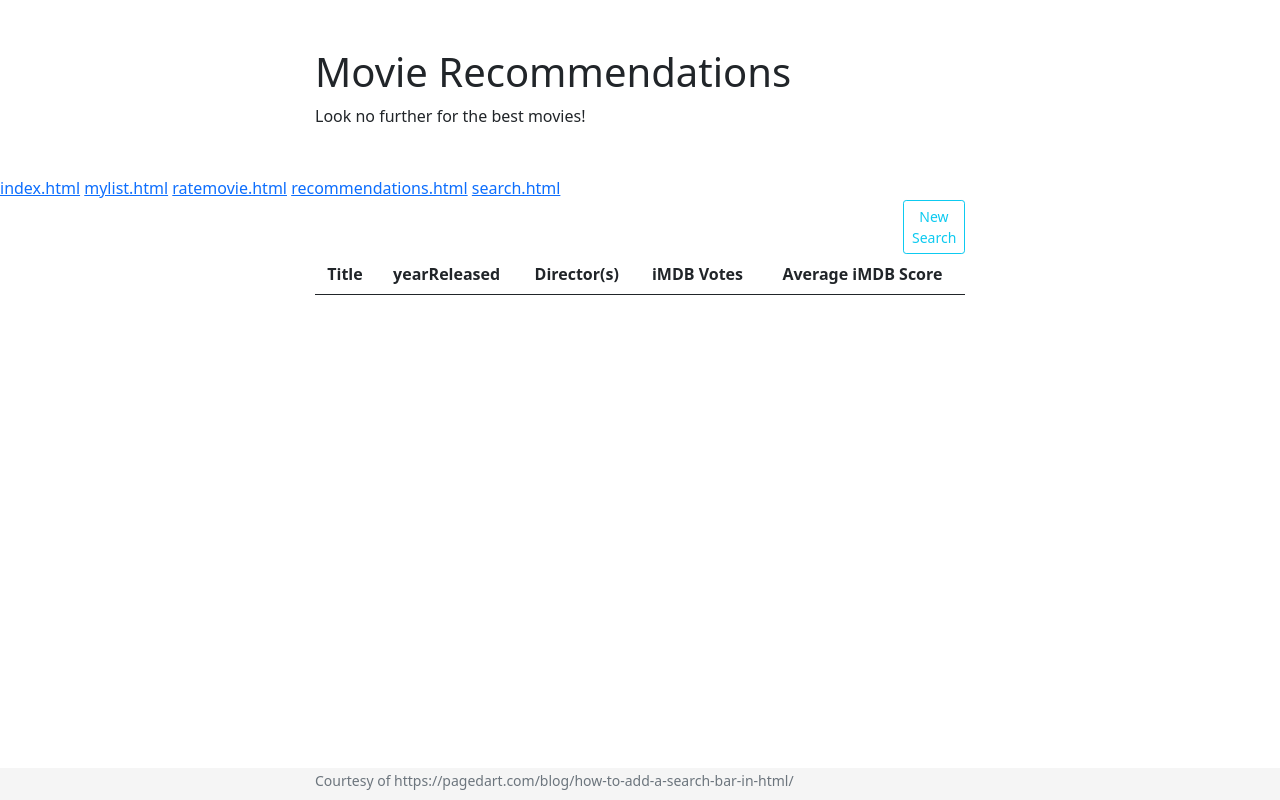
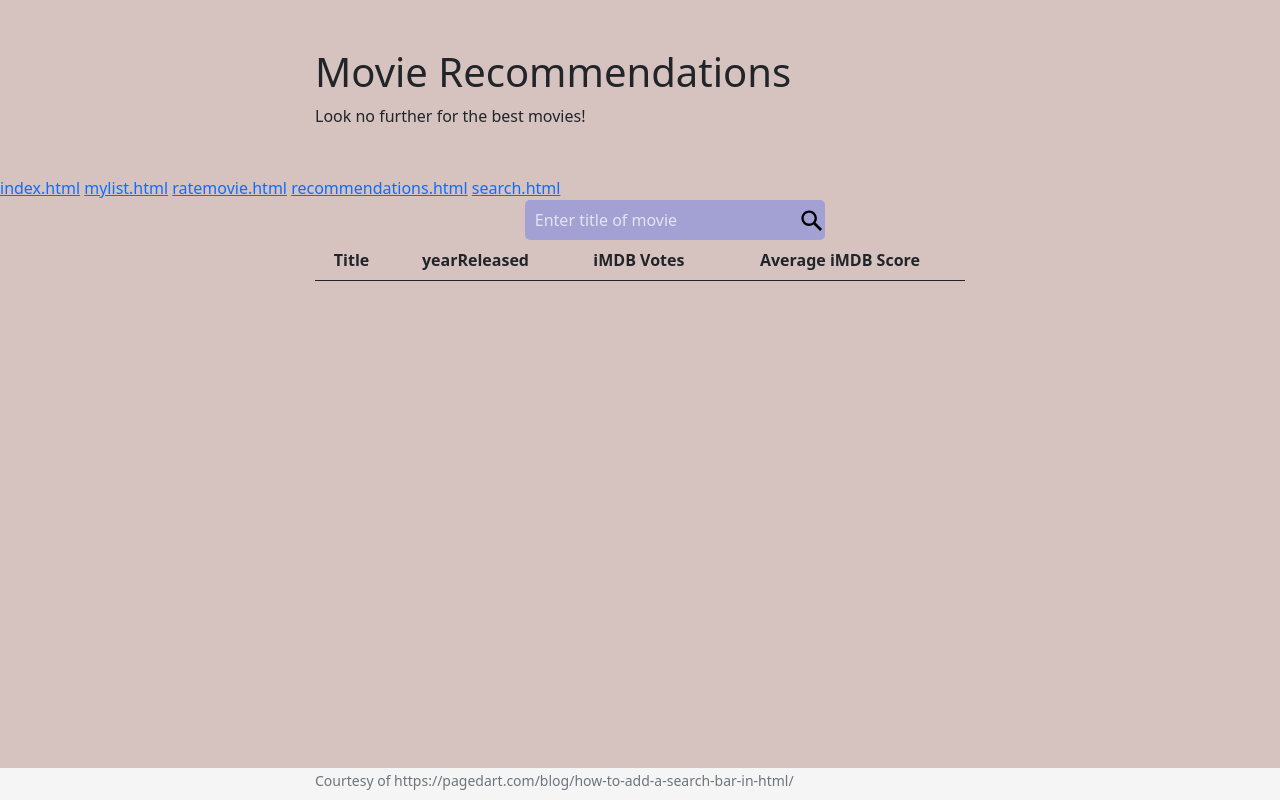
Before and after one commit to farisab2/CS411-Movie-Recommender, a Flask app: page /search.html/ in a window 1280 px wide. Run offline with Flask 2, Linux system fonts and the light colour scheme; lists and menus that the app fills with data are empty.

Commit message:
almost done with search

```diff
--- a/app/routes.py
+++ b/app/routes.py
@@ -49,22 +49,19 @@ def create():
 @app.route("/")
 def homepage():
     """ returns rendered homepage """
-    #items = db_helper.fetch_todo()
-    items = db_helper.search_movies()
-    return render_template("search.html", items=items)
+    items = db_helper.fetch_todo()
+    return render_template("index.html", items = items)
 
-@app.route("/search/<string:searchTerm>", methods=['GET'])
-def search():
+@app.route("/search.html/<string:searchTerm>")
+def search(searchTerm):
     #returns movies searched by User from User Table
-    #data = request.get_json()
-    #result = db_helper.search_movies(searchTerm)
-
-    result = {'Title': 'Avatar', 'yearReleased': '2009', 'Director':'Them', 'Votes':560123, 'Score': 8.8}
-    return jsonify(result)
+    items = db_helper.search_movies(searchTerm)
+    return render_template("search.html", items = items)
 
 @app.route("/index.html/")
 def indexpage():
-    return render_template("index.html")
+    items = db_helper.fetch_todo()
+    return render_template("index.html", items = items)
 
 @app.route("/mylist.html/")
 def mylistpage():
--- a/app/static/script/modal.js
+++ b/app/static/script/modal.js
@@ -35,22 +35,7 @@ $(document).ready(function () {
 
     $('#submit-search').click(function () {
         const searchTerm = $('#task-form-display').attr('taskID');
-        console.log($('#search-modal').find('.form-control').val())
-        $.ajax({
-            type: 'GET',
-            url: 'search/' + searchTerm,
-            contentType: 'application/json;charset=UTF-8',
-            data: JSON.stringify({
-                'searchTerm': $('#search-modal').find('.form-control').val()
-            }),
-            success: function (res) {
-                console.log(res.response)
-                location.reload();
-            },
-            error: function () {
-                console.log('Error');
-            }
-        });
+
     });
 
     $('#submit-task').click(function () {
--- a/app/templates/search.html
+++ b/app/templates/search.html
@@ -21,9 +21,12 @@
 
   <body>
     <style>
+      body {
+        background-color: #d6c2bf;
+      }
 
       form {
-          background-color: #1b2f925e;
+          background-color: #4d69f35e;
           width: 300px;
           height: 40px;
           border-radius: 5px;
@@ -47,19 +50,11 @@
           opacity: 0.7;
       }
 
-      svg {
-          color: #fff;
-          fill: currentColor;
-          width: 44px;
-          height: 44px;
-          padding: 10px;
-      }
-
       button {
           all: unset;
           cursor: pointer;
-          width: 44px;
-          height: 44px;
+          width: 30px;
+          height: 30px;
       }
 
       table {
@@ -71,22 +66,32 @@
     <a href="/ratemovie.html">ratemovie.html</a>
     <a href="/recommendations.html">recommendations.html</a>
     <a href="/search.html">search.html</a>
-    <!-- <form role="search" id="searchbox" method="GET">
-      <input type="search" id="query" name="q" placeholder="Enter title of movie" aria-label="Search through site content">
+
+    <form role="search" id="form">
+      <input type="text" id="query" name="q" placeholder="Enter title of movie" aria-label="Search through site content">
       <button onclick="myFunction()">
         <svg viewBox="0 0 1024 1024"><path class="path1" d="M848.471 928l-263.059-263.059c-48.941 36.706-110.118 55.059-177.412 55.059-171.294 0-312-140.706-312-312s140.706-312 312-312c171.294 0 312 140.706 312 312 0 67.294-24.471 128.471-55.059 177.412l263.059 263.059-79.529 79.529zM189.623 408.078c0 121.364 97.091 218.455 218.455 218.455s218.455-97.091 218.455-218.455c0-121.364-103.159-218.455-218.455-218.455-121.364 0-218.455 97.091-218.455 218.455z"></path></svg>
       </button>
-    </form> -->
+    </form>
 
-    <div class="container">
+    <script>
+      const f = document.getElementById('form');
+      const lookFor = document.getElementById('query');
+      const server = 'http://127.0.0.1:5000/';
+      function myFunction() {
+        event.preventDefault();
+        window.location.href = "/search.html/" + lookFor.value;
+      }
+      //f.addEventListener('submit', myFunction);
+    </script>
+    <!-- <div class="container">
 
-      <!-- Button trigger modal -->
       <div style="text-align: right;">
         <button type="button"
           class="btn btn-outline-info btn-sm"
           data-bs-toggle="modal"
           data-bs-target="#search-modal"
-          data-source="New Task">New Search
+          data-source="New Search">New Search
         </button>
       </div>
 
@@ -107,12 +112,12 @@
 
             <div class="modal-footer">
               <button type="button" class="btn btn-secondary" data-bs-dismiss="modal">Close</button>
-              <button id="submit-task" type="button" class="btn btn-primary">Search</button>
+              <button id="submit-search" type="button" class="btn btn-primary" onclick="window.location.href='/search.html/Shrek'">Search</button>
             </div>
           </div>
         </div>
       </div>
-    </div>
+    </div> -->
 
     <!--Todo Table-->
     <div class="container table-responsive">
@@ -121,7 +126,7 @@
             <tr>
                 <th class="Title">Title</th>
                 <th class="releaseYear">yearReleased</th>
-                <th class="Director">Director(s)</th>
+                <!-- <th class="Director">Director(s)</th> -->
                 <th class="numVotes">iMDB Votes</th>
                 <th class="averageRating">Average iMDB Score</th>
             </tr>
@@ -131,10 +136,10 @@
           {% for item in items %}
             <tr>
                 <td>{{item.Title}}</td>
-                <td>{{item.yearReleased}}</td>
-                <td>{{item.Director}}</td>
-                <td>{{item.Votes}}</td>
-                <td>{{item.Score}}</td>
+                <td>{{item.releaseYear}}</td>
+                <!-- <td>{{item.Director}}</td> -->
+                <td>{{item.numVotes}}</td>
+                <td>{{item.averageRating}}</td>
             </tr>
           {% endfor %}
         </tbody>
```
Also changed, not shown: app/database.py (+13 -17 lines).
